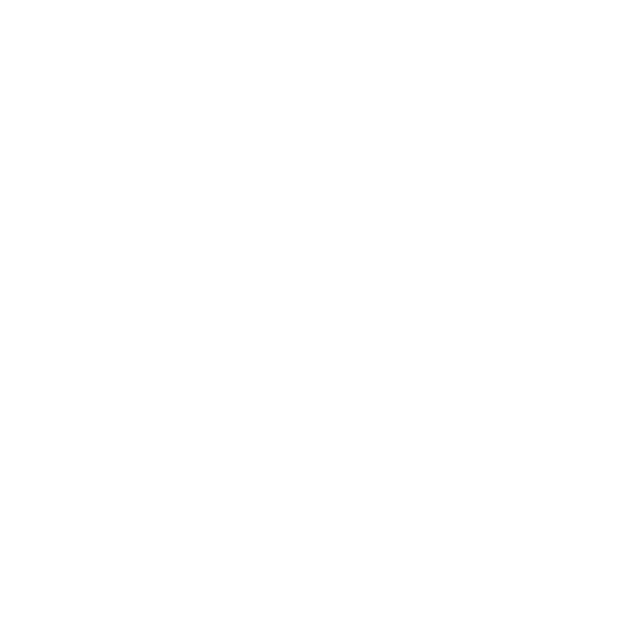
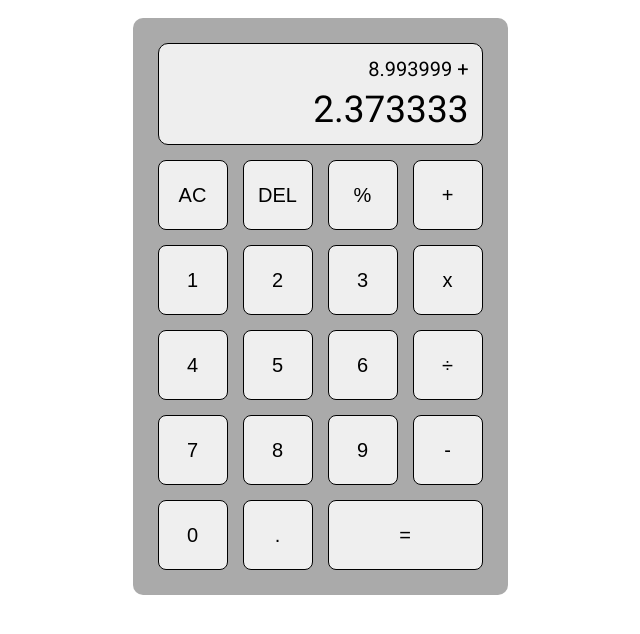
Before and after one commit to shourya-r/Calculator, a plain HTML site: page index.html in a window 1280 px wide. Shown: the whole page, without its empty margins (320-960 px from the left). Drawn offline with Linux system fonts and the light colour scheme.

Commit message:
Made HTML structure of calculator and gave it basic styles

```diff
--- a/index.html
+++ b/index.html
@@ -12,12 +12,46 @@
         <meta name="viewport" content="width=device-width, initial-scale=1">
         <link rel="stylesheet" href="styles.css">
         <script src="script.js" async defer></script>
+        <link rel="preconnect" href="https://fonts.googleapis.com">
+        <link rel="preconnect" href="https://fonts.gstatic.com" crossorigin>
+        <link href="https://fonts.googleapis.com/css2?family=Roboto:wght@400;500;700&display=swap" rel="stylesheet">
     </head>
     <body>
         <!--[if lt IE 7]>
             <p class="browsehappy">You are using an <strong>outdated</strong> browser. Please <a href="#">upgrade your browser</a> to improve your experience.</p>
         <![endif]-->
+        <div class = "calculator">
+            <div class = "display-div">
+                <div class = "previous-term">8.993999 +</div>
+                <div class = "current-term">2.373333</div>
+            </div>
+            <div class = "button-grid">
+                <button>AC</button>
+                <button>DEL</button>
+                <button>%</button>
+                <button>+</button>
 
+                <button>1</button>
+                <button>2</button>
+                <button>3</button>
+                <button>x</button>
+
+                <button>4</button>
+                <button>5</button>
+                <button>6</button>
+                <button>&#247;</button>
+
+                <button>7</button>
+                <button>8</button>
+                <button>9</button>
+                <button>-</button>
+            </div>
+            <div class = "lower-buttons-grid">
+                <button>0</button>
+                <button>.</button>
+                <button>=</button>
+            </div>
+        </div>
 
     </body>
 </html>
--- a/styles.css
+++ b/styles.css
@@ -0,0 +1,58 @@
+/* GENERAL */
+
+body{
+    font-family: Roboto;
+    display: flex;
+    justify-content: center;
+}
+
+button{
+    height: 70px;
+    border-radius: 8px;
+    border-style: solid;
+    border-width: 1.5px;
+    font-size: 20px;
+}
+
+/* CALCULATOR DIV */
+.calculator{
+    margin-top: 10px;
+    background-color: #aaaaaa;
+    padding: 25px;
+    border-radius: 10px;
+}
+
+/* DISPLAY */
+.display-div{
+    background-color: #eeeeee;
+    padding: 13px;
+    text-align: right;
+    border-style: solid;
+    border-radius: 10px;
+    border-width: 1.5px;
+}
+
+.previous-term{
+    font-size: 20px;
+    margin-bottom: 7px;
+}
+
+.current-term{
+    font-size: 37px;
+}
+
+/* BUTTON GRID */
+.button-grid{
+    display: grid;
+    grid-template-columns: 70px 70px 70px 70px;
+    margin-top: 15px;
+    row-gap: 15px;
+    column-gap: 15px;
+}
+
+.lower-buttons-grid{
+    display: grid;
+    grid-template-columns: 70px 70px 1fr;
+    column-gap: 15px;
+    margin-top: 15px;
+}
```
